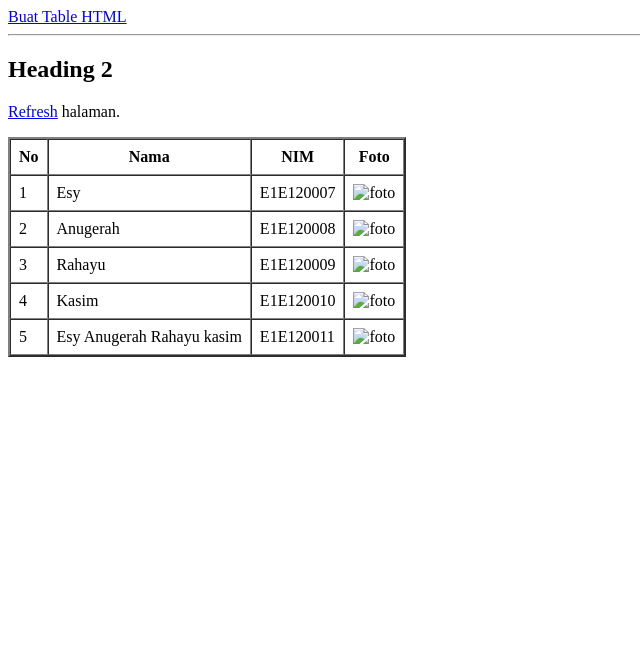
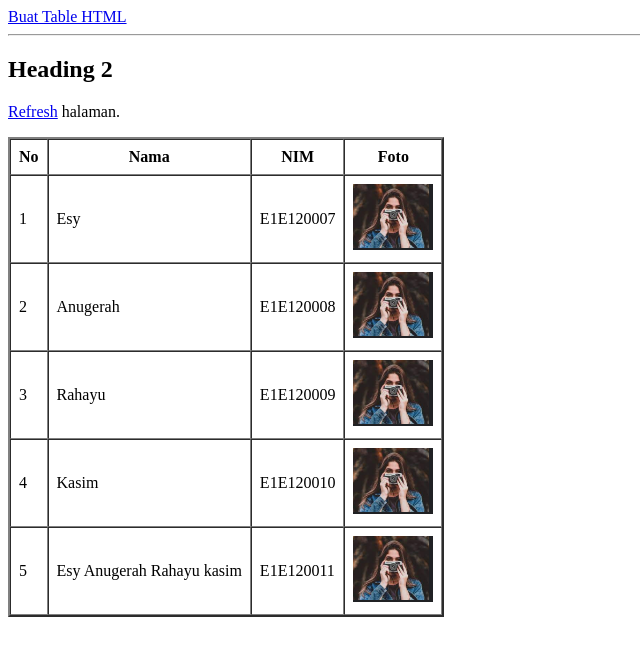
Before and after one commit to icang02/html, a plain HTML site: page table.html in a window 1280 px wide. Shown: the whole page, without its empty margins (0-640 px from the left). Drawn offline with Linux system fonts and the light colour scheme.

Commit message:
Update table.html

```diff
--- a/table.html
+++ b/table.html
@@ -30,35 +30,35 @@
             <td>1</td>
             <td>Esy</td>
             <td>E1E120007</td>
-            <td><img src="img/foto.png" alt="foto" width="80px"></td>
+            <td><img src="foto.png" alt="foto" width="80px"></td>
         </tr>
 
         <tr>
             <td>2</td>
             <td>Anugerah</td>
             <td>E1E120008</td>
-            <td><img src="img/foto.png" alt="foto" width="80px"></td>
+            <td><img src="foto.png" alt="foto" width="80px"></td>
         </tr>
 
         <tr>
             <td>3</td>
             <td>Rahayu</td>
             <td>E1E120009</td>
-            <td><img src="img/foto.png" alt="foto" width="80px"></td>
+            <td><img src="foto.png" alt="foto" width="80px"></td>
         </tr>
 
         <tr>
             <td>4</td>
             <td>Kasim</td>
             <td>E1E120010</td>
-            <td><img src="img/foto.png" alt="foto" width="80px"></td>
+            <td><img src="foto.png" alt="foto" width="80px"></td>
         </tr>
 
         <tr>
             <td>5</td>
             <td>Esy Anugerah Rahayu kasim</td>
             <td>E1E120011</td>
-            <td><img src="img/foto.png" alt="foto" width="80px"></td>
+            <td><img src="foto.png" alt="foto" width="80px"></td>
         </tr>
     </table>
 
```
